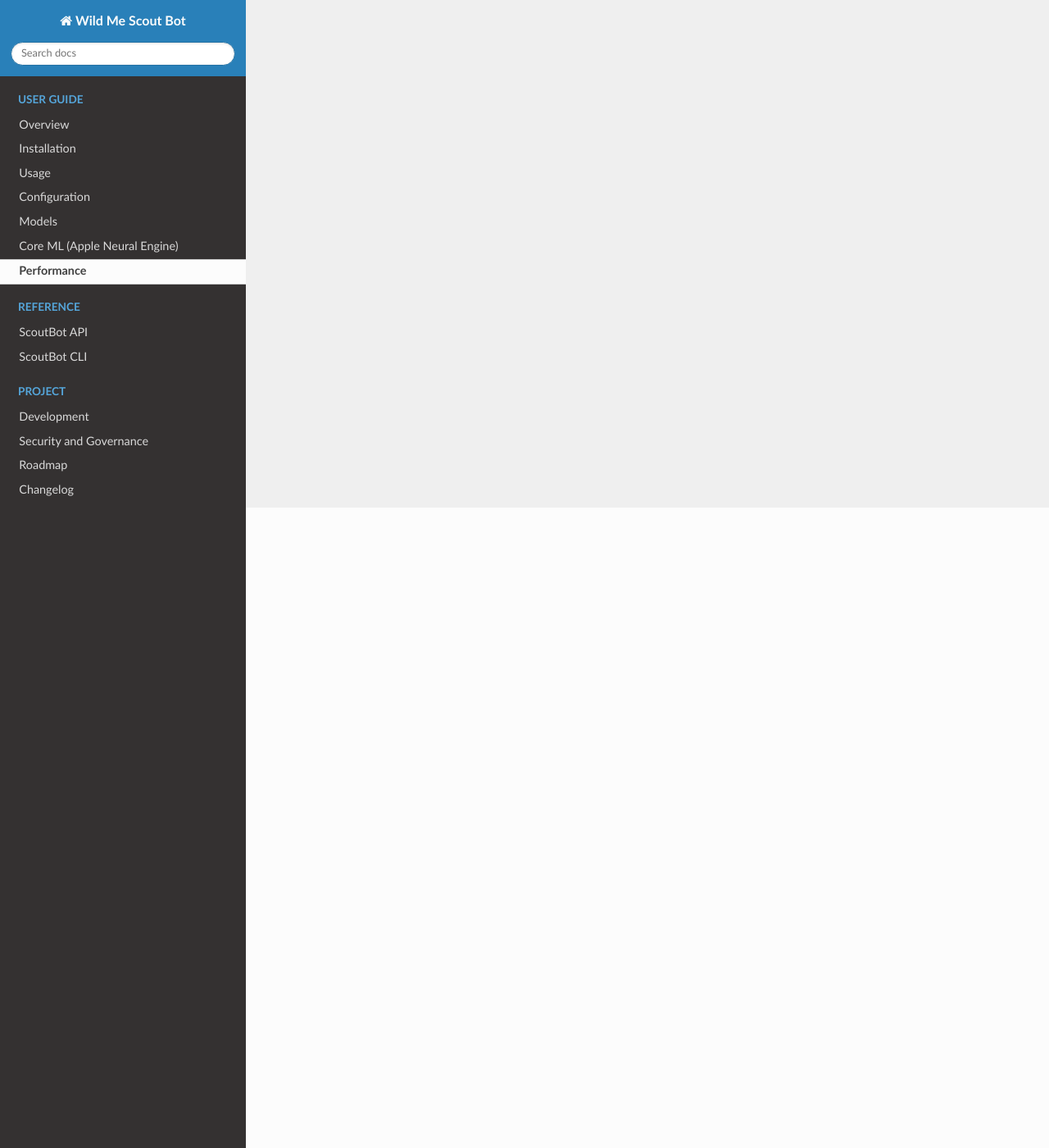
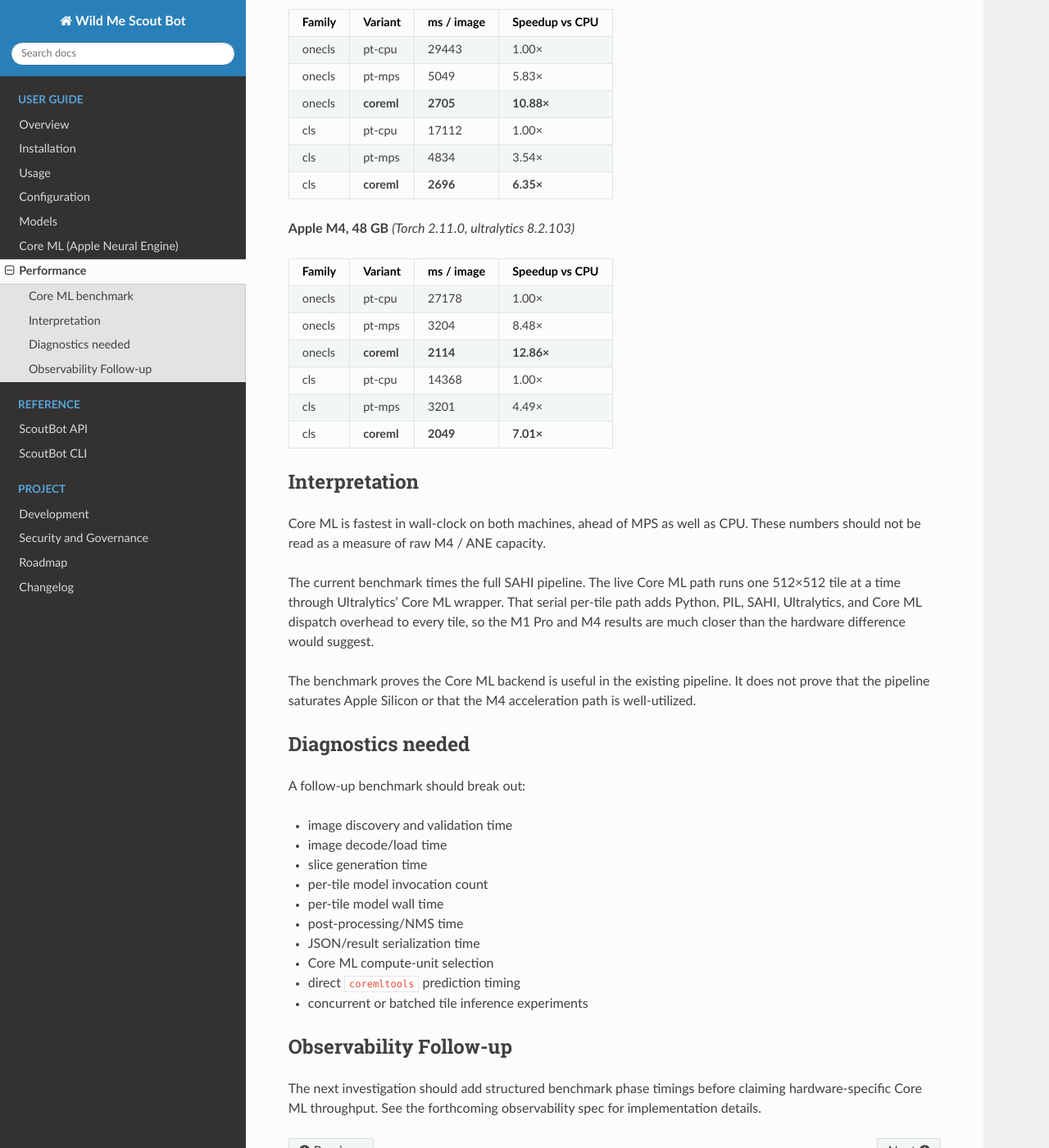
Before and after one commit to SurveyTools/scoutbot-two, a Sphinx documentation site: the page built from docs/performance.rst, in a window 1280 px wide and 1400 px high, scrolled down 781 px. Shown: the whole window at 82% size. Built offline with Sphinx 7.4.7 and the Read the Docs theme 3.1.0, drawn with Linux system fonts in a browser that asks for light colours; formulas are drawn with MathJax 3; some of the changed text lies outside the part shown.

Commit message:
Promote Core ML performance and diagnostics.

```diff
--- a/docs/performance.rst
+++ b/docs/performance.rst
@@ -1,8 +1,134 @@
 Performance
 ===========
 
-This page covers benchmark interpretation, known bottlenecks, and planned
-observability work for ScoutBot performance investigations.
+This page covers benchmark interpretation, known bottlenecks, and planned observability work for
+ScoutBot performance investigations.
 
-Core ML benchmark interpretation will move here from ``coreml.rst`` during the
-performance documentation pass.
+Core ML benchmark
+-----------------
+
+``benchmarks/benchmark_coreml.py`` runs the full SAHI-tiled pipeline over the images in
+``examples/`` for each variant and reports wall-clock per image plus detection parity against the
+PyTorch-CPU reference.
+
+.. note::
+
+   ``examples/`` images are stored via Git LFS. Before running the benchmark::
+
+       brew install git-lfs   # once per machine
+       git lfs install        # once per clone
+       git lfs pull           # downloads the actual images (~23 MB)
+
+   Or point ``--images`` at your own directory of aerial survey JPEGs.
+
+::
+
+   uv run python benchmarks/benchmark_coreml.py
+   uv run python benchmarks/benchmark_coreml.py --family cls
+
+Representative results (7 images, warm-up excluded):
+
+**Apple M1 Pro 10/16, 16 GB**
+
+.. list-table::
+   :header-rows: 1
+
+   * - Family
+     - Variant
+     - ms / image
+     - Speedup vs CPU
+   * - onecls
+     - pt-cpu
+     - 29443
+     - 1.00×
+   * - onecls
+     - pt-mps
+     - 5049
+     - 5.83×
+   * - onecls
+     - **coreml**
+     - **2705**
+     - **10.88×**
+   * - cls
+     - pt-cpu
+     - 17112
+     - 1.00×
+   * - cls
+     - pt-mps
+     - 4834
+     - 3.54×
+   * - cls
+     - **coreml**
+     - **2696**
+     - **6.35×**
+
+**Apple M4, 48 GB**  *(Torch 2.11.0, ultralytics 8.2.103)*
+
+.. list-table::
+   :header-rows: 1
+
+   * - Family
+     - Variant
+     - ms / image
+     - Speedup vs CPU
+   * - onecls
+     - pt-cpu
+     - 27178
+     - 1.00×
+   * - onecls
+     - pt-mps
+     - 3204
+     - 8.48×
+   * - onecls
+     - **coreml**
+     - **2114**
+     - **12.86×**
+   * - cls
+     - pt-cpu
+     - 14368
+     - 1.00×
+   * - cls
+     - pt-mps
+     - 3201
+     - 4.49×
+   * - cls
+     - **coreml**
+     - **2049**
+     - **7.01×**
+
+Interpretation
+--------------
+
+Core ML is fastest in wall-clock on both machines, ahead of MPS as well as CPU. These numbers
+should not be read as a measure of raw M4 / ANE capacity.
+
+The current benchmark times the full SAHI pipeline. The live Core ML path runs one 512×512 tile
+at a time through Ultralytics' Core ML wrapper. That serial per-tile path adds Python, PIL, SAHI,
+Ultralytics, and Core ML dispatch overhead to every tile, so the M1 Pro and M4 results are much
+closer than the hardware difference would suggest.
+
+The benchmark proves the Core ML backend is useful in the existing pipeline. It does not prove
+that the pipeline saturates Apple Silicon or that the M4 acceleration path is well-utilized.
+
+Diagnostics needed
+------------------
+
+A follow-up benchmark should break out:
+
+* image discovery and validation time
+* image decode/load time
+* slice generation time
+* per-tile model invocation count
+* per-tile model wall time
+* post-processing/NMS time
+* JSON/result serialization time
+* Core ML compute-unit selection
+* direct ``coremltools`` prediction timing
+* concurrent or batched tile inference experiments
+
+Observability Follow-up
+-----------------------
+
+The next investigation should add structured benchmark phase timings before claiming
+hardware-specific Core ML throughput. See the forthcoming observability spec for implementation
+details.
```
Also changed, not shown: docs/coreml.rst (+6 -101 lines), docs/superpowers/plans/2026-07-02-documentation-reorganization.md (+4 -4 lines).
